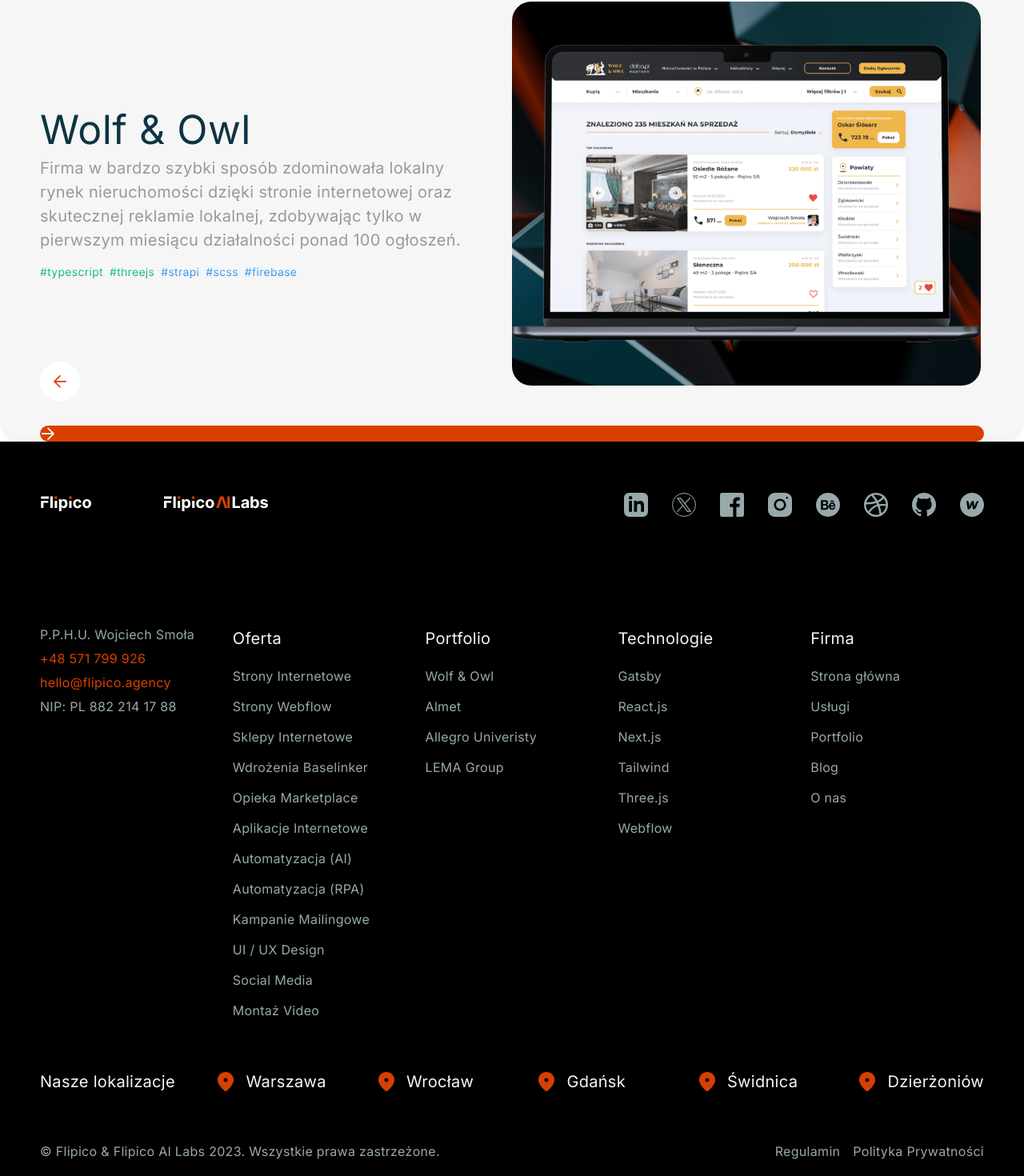
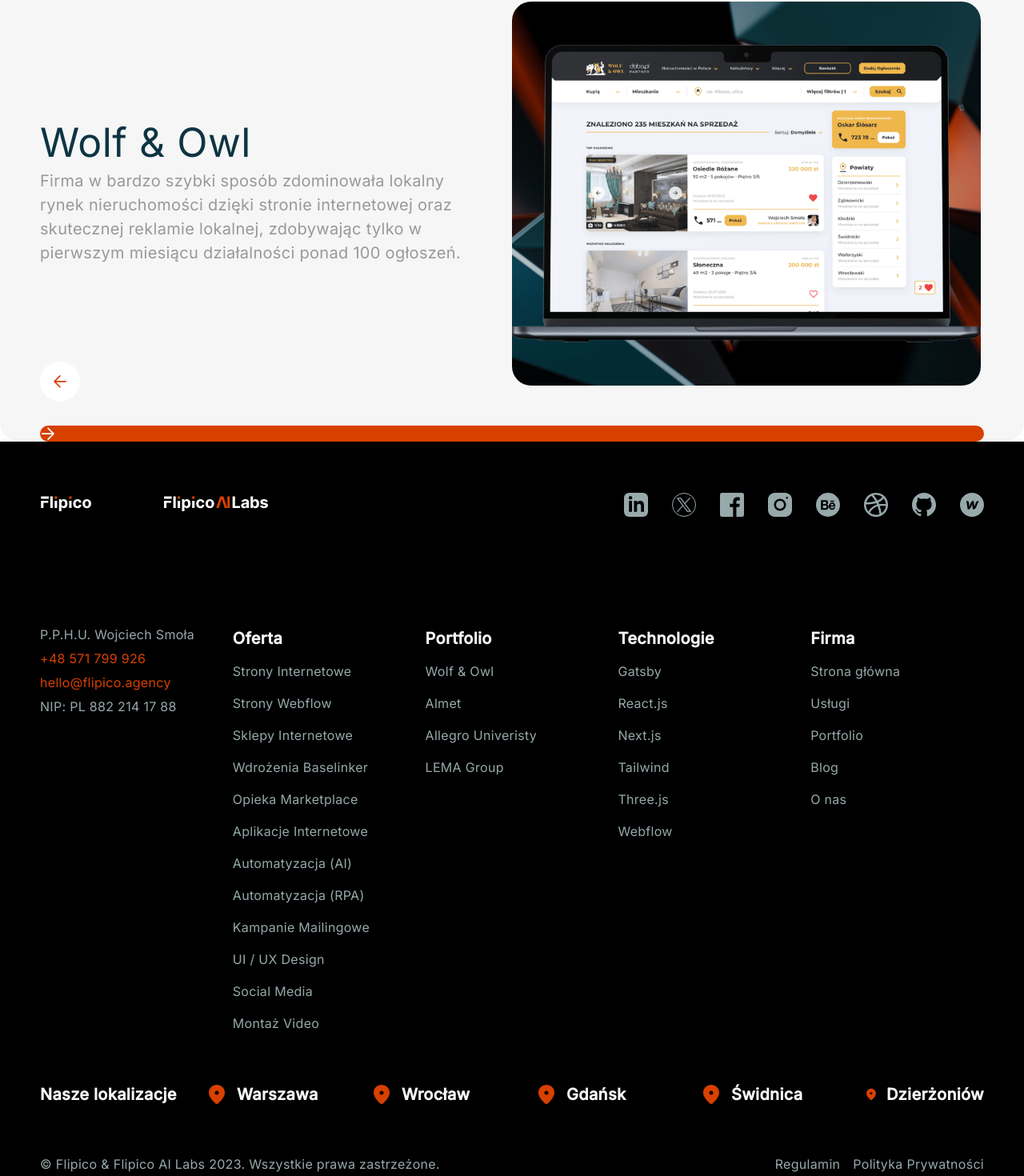
Before and after one commit to RemigiuszMielcarz/raccoon-company, a React (Create React App) app: page / in a window 1280 px wide. Shown: the part 2118-3588 px from the top of the page at 80% size. Built offline with nearby package versions, Linux system fonts and the light colour scheme.

Commit message:
Bugs fixed

```diff
--- a/src/components/home/ProjectsSection.tsx
+++ b/src/components/home/ProjectsSection.tsx
@@ -13,14 +13,12 @@
   index: number;
   name: string;
   description: string;
-  tags: { name: string; color: string }[];
   image: string;
 };
 
 const ProjectCard: React.FC<ProjectCardProps> = ({
   name,
   description,
-  tags,
   image,
 }) => {
   return (
@@ -32,22 +30,12 @@
         <p className="mt-2 text-section text-sm lg:text-lg max-w-[530px]">
           {description}
         </p>
-        <div className="mt-4 flex flex-wrap gap-2">
-          {tags.map((tag) => (
-            <p
-              key={`${name}-${tag.name}`}
-              className={`text-[14px] ${tag.color}`}
-            >
-              #{tag.name}
-            </p>
-          ))}
-        </div>
       </div>
 
       <div
         className="w-full lg:w-1/2 mt-5 lg:mt-0 mx-0 lg:mx-1 relative flex items-center justify-center rounded-3xl bg-cover bg-center p-4 lg:p-0 min-h-[246px] lg:h-[480px]"
         style={{
-          backgroundImage: `url(${process.env.PUBLIC_URL}/images/backgrounds/bg.png)`,
+          backgroundImage: `url(${process.env.PUBLIC_URL}/images/backgrounds/projects-bg.png)`,
         }}
       >
         <img src={image} alt="project_image" className="max-h-[380px] z-10" />
--- a/src/components/layout/Footer.tsx
+++ b/src/components/layout/Footer.tsx
@@ -21,7 +21,7 @@
   useEffect(() => {
     const handleResize = () => setWindowWidth(window.innerWidth);
     window.addEventListener("resize", handleResize);
-    handleResize(); // Initial call
+    handleResize();
     return () => window.removeEventListener("resize", handleResize);
   }, []);
 
@@ -53,25 +53,28 @@
   const isOpen = openItem === title;
 
   return (
-    <div className="flex flex-col gap-[16px] text-m lg:text-lg text-menu">
+    <div className="flex flex-col text-m lg:text-lg text-menu">
       <div
         className="flex justify-between cursor-pointer"
         onClick={handleToggle}
       >
-        <p className="text-grey cursor-pointer">{title}</p>
+        <p className="text-grey cursor-pointer font-semibold">{title}</p>
         {shouldShowHook && (
           <Hook style={{ transform: isOpen ? "rotate(180deg)" : "none" }} />
-        )}{" "}
+        )}
       </div>
       <ul
-        className={`list-none flex flex-col gap-[8px] ${
+        className={`list-none flex flex-col gap-6 lg:gap-[10px] ${
           !shouldShowHook || isOpen
             ? `${styles.expanded}`
             : `${styles.collapsed}`
         }`}
       >
         {items.map((item, index) => (
-          <li key={index}>
+          <li
+            key={index}
+            className={`${index === 0 ? "mt-8 lg:mt-[10px]" : ""}`}
+          >
             {item.route ? (
               <a
                 href={item.route}
@@ -110,7 +113,7 @@
             <FlipicoLogo />
             <FlipicoAiLabsLogo />
           </div>
-          <div className="flex gap-[10px] lg:gap-[30px]">
+          <div className="flex justify-between lg:gap-[30px]">
             {socialMedia.map((media, index) => (
               <a key={index} href={media.route}>
                 <img src={media.icon} alt={media.name} />
@@ -118,7 +121,7 @@
             ))}
           </div>
         </div>
-        <div className="grid lg:grid-cols-5 gap-[12px] xl:gap-6 gap-y-8 mb-[60px]">
+        <div className="grid lg:grid-cols-5 gap-8 xl:gap-6 mb-[60px]">
           <div className="flex flex-col gap-[10px]">
             {Object.keys(companyItems[0]).map((key) => (
               <p
@@ -157,16 +160,18 @@
             openItem={openItem}
           />
         </div>
-        <div className="flex flex-col gap-6 lg:gap-0 lg:flex-row lg:justify-between text-m lg:text-lg text-grey">
-          <p>Nasze lokalizacje</p>
-          <div className="grid grid-cols-2 md:grid-cols-5 xl:gap-10 2xl:gap-16 gap-y-6 mb-8 lg:mb-[60px]">
+        <div className="flex lg:justify-between text-grey font-semibold mb-8 lg:mb-[60px]">
+          <div className="grid grid-cols-2 xl:grid-cols-6 gap-10 xl:gap-14 gap-y-6">
+            <p className="flex items-center text-m lg:text-lg whitespace-nowrap">
+              Nasze lokalizacje
+            </p>
             {locations.map((location, index) => (
               <div
                 key={index}
                 className="flex items-center gap-[8px] lg:gap-[10px]"
               >
                 <Location />
-                <p>{location}</p>
+                <p className="text-md xl:text-lg">{location}</p>
               </div>
             ))}
           </div>
--- a/src/components/layout/MobileMenu.tsx
+++ b/src/components/layout/MobileMenu.tsx
@@ -33,15 +33,16 @@
 
   return (
     <motion.div
+      id="mobileMenu"
       variants={fadeInOut(0, 0.5)}
       initial="hidden"
       animate="show"
       exit="hidden"
-      className={`fixed top-[80px] left-0 w-full h-fit transform transition-transform duration-300 z-10
+      className={`absolute top-[80px] left-0 w-full h-fit transform transition-transform duration-300 z-10 font-semibold pb-10
                 ${isOpen ? "scale-y-100" : "scale-y-0 origin-top"}`}
     >
       <div className="container px-[16px] flex flex-col">
-        <div className="flex flex-col gap-6">
+        <div className="flex flex-col gap-8">
           {data.map((item, index) => (
             <div key={index}>
               <div className="flex justify-between items-center">
--- a/src/components/layout/Nav.tsx
+++ b/src/components/layout/Nav.tsx
@@ -38,7 +38,11 @@
 
   useEffect(() => {
     const handleScroll = () => {
-      if (isMobileOpen) {
+      const totalScroll = window.scrollY + window.innerHeight;
+      const mobileMenuHeight =
+        document.getElementById("mobileMenu")?.offsetHeight || 0;
+
+      if (totalScroll > mobileMenuHeight) {
         setIsMobileOpen(false);
         setIsBlur(false);
       }
--- a/src/contstants.js
+++ b/src/contstants.js
@@ -5,28 +5,6 @@
     name: "Wolf & Owl",
     description:
       "Firma w bardzo szybki sposób zdominowała lokalny rynek nieruchomości dzięki stronie internetowej oraz skutecznej reklamie lokalnej, zdobywając tylko w pierwszym miesiącu działalności ponad 100 ogłoszeń.",
-    tags: [
-      {
-        name: "typescript",
-        color: "green-text-gradient",
-      },
-      {
-        name: "threejs",
-        color: "green-text-gradient",
-      },
-      {
-        name: "strapi",
-        color: "blue-text-gradient",
-      },
-      {
-        name: "scss",
-        color: "blue-text-gradient",
-      },
-      {
-        name: "firebase",
-        color: "blue-text-gradient",
-      },
-    ],
     image: wolfowl,
     source_code_link: "https://github.com/artProjects2019/ProjectAR",
   },
@@ -34,24 +12,6 @@
     name: "Almet",
     description:
       "Lider w branży gięcia drutu gładkiego i żebrowanego oraz spawania i zgrzewania.",
-    tags: [
-      {
-        name: "typescript",
-        color: "green-text-gradient",
-      },
-      {
-        name: "scss",
-        color: "blue-text-gradient",
-      },
-      {
-        name: "firebase",
-        color: "blue-text-gradient",
-      },
-      {
-        name: "midjourney",
-        color: "blue-text-gradient",
-      },
-    ],
     image: wolfowl,
     source_code_link: "https://github.com/RemigiuszMielcarz/Engineering-thesis",
   },
@@ -59,28 +19,6 @@
     name: "Allegro Univeristy",
     description:
       "Website for sales training courses about entire functionality of the Allegro website. My first private commercial assignment.",
-    tags: [
-      {
-        name: "gatsby",
-        color: "blue-text-gradient",
-      },
-      {
-        name: "typescript",
-        color: "green-text-gradient",
-      },
-      {
-        name: "react",
-        color: "blue-text-gradient",
-      },
-      {
-        name: "tailwind",
-        color: "blue-text-gradient",
-      },
-      {
-        name: "codereview",
-        color: "blue-text-gradient",
-      },
-    ],
     image: wolfowl,
     source_code_link: "https://github.com/",
   },
@@ -88,28 +26,6 @@
     name: "LEMA Group",
     description:
       "Website that is purely informative about client's activities with trade. Added German language.",
-    tags: [
-      {
-        name: "gatsby",
-        color: "blue-text-gradient",
-      },
-      {
-        name: "typescript",
-        color: "green-text-gradient",
-      },
-      {
-        name: "react",
-        color: "blue-text-gradient",
-      },
-      {
-        name: "cssinjs",
-        color: "blue-text-gradient",
-      },
-      {
-        name: "i18n",
-        color: "blue-text-gradient",
-      },
-    ],
     image: wolfowl,
     source_code_link: "https://lema.group/",
   },
```
Also changed, not shown: public/images/backgrounds/projects-bg.png (renamed from public/images/backgrounds/bg.png).
